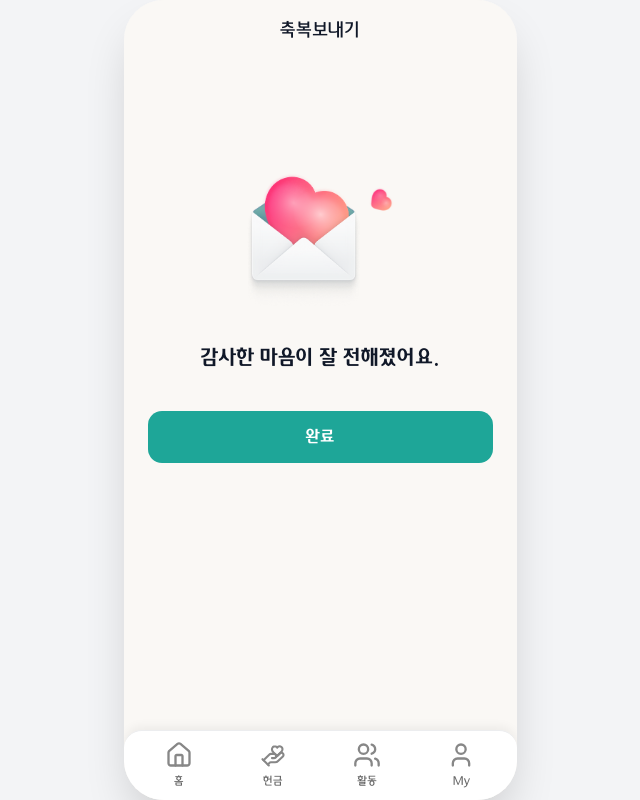
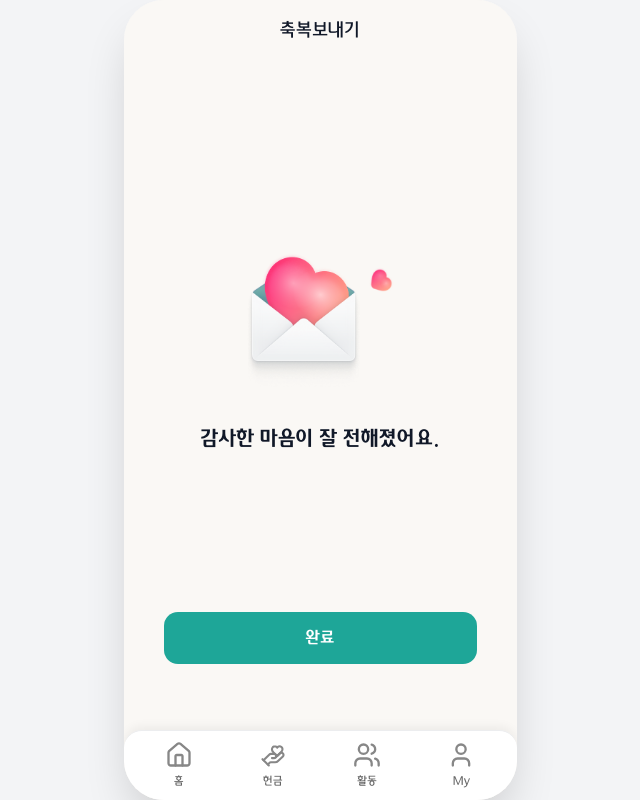
Before and after one commit to PrayForHanaro/Frontend, a Next.js app: page /bless/interval/complete in a window 1280 px wide. Shown: the whole page, without its empty margins (320-960 px from the left). Built offline with nearby package versions, Linux system fonts and the light colour scheme.

Commit message:
feat: GEMINI review #34

```diff
--- a/app/(main)/bless/_components/message-textarea.tsx
+++ b/app/(main)/bless/_components/message-textarea.tsx
@@ -12,7 +12,8 @@ export default function MessageTextarea({
   onChange,
   maxLength = 250,
   grow = false,
-}: MessageTextareaProps) {
+  className,
+}: MessageTextareaProps & { className?: string }) {
   return (
     <label className={cn('flex flex-col gap-2', grow && 'flex-1')}>
       <span className="font-hana-medium text-gray-900 text-sm">
@@ -29,6 +30,7 @@ export default function MessageTextarea({
         className={cn(
           'resize-none rounded-xl bg-[#EFEBE7] p-4 font-hana-regular text-gray-900 text-sm placeholder:text-hana-gray-400 focus:outline-none focus:ring-2 focus:ring-hana-main/30',
           grow ? 'flex-1' : 'min-h-[88px]',
+          className,
         )}
       />
       <p className="text-right font-hana-regular text-hana-gray-500 text-xs">
--- a/app/(main)/bless/interval/[blessId]/message/page.tsx
+++ b/app/(main)/bless/interval/[blessId]/message/page.tsx
@@ -30,9 +30,13 @@ export default function BlessIntervalMessage() {
     <div className="relative h-full w-full overflow-hidden">
       <div className="scrollbar-hide h-full overflow-y-auto bg-hana-bless-bg px-4 pb-24">
         <BackButton to={`/bless/interval/${blessId}`} />
-        <div className="flex flex-col gap-4 pt-14">
+        <div className="flex flex-col gap-4 pt-20">
           <BibleVerseBox verse={verse} />
-          <MessageTextarea value={message} onChange={setMessage} />
+          <MessageTextarea
+            value={message}
+            onChange={setMessage}
+            className="h-[400px]"
+          />
           <BlessActionButton disabled={isMessageEmpty} onClick={handleNext}>
             다음 단계로
           </BlessActionButton>
--- a/app/(main)/bless/interval/complete/page.tsx
+++ b/app/(main)/bless/interval/complete/page.tsx
@@ -11,21 +11,25 @@ export default function BlessIntervalComplete() {
   return (
     <div className="relative h-full w-full overflow-hidden">
       <div className="scrollbar-hide h-full overflow-y-auto bg-hana-bless-bg px-4 pb-24">
+        <div className="flex h-full flex-col">
           <div className="flex items-center justify-center py-4">
-          <h1 className="font-hana-medium text-gray-900 text-lg">축복보내기</h1>
+            <h1 className="font-hana-medium text-gray-900 text-lg">
+              축복보내기
+            </h1>
           </div>
 
-        <div className="flex flex-col items-center justify-center gap-8 pt-20">
+          <div className="flex flex-1 flex-col items-center justify-center gap-8">
             <HeartLetterIcon />
             <p className="font-hana-bold text-gray-900 text-xl">
               감사한 마음이 잘 전해졌어요.
             </p>
           </div>
 
-        <div className="mt-10 px-2">
+          <div className="flex flex-col gap-3 px-6 pb-10">
             <BlessActionButton onClick={() => router.push('/bless/interval')}>
               완료
             </BlessActionButton>
+          </div>
         </div>
       </div>
       <Nav />
--- a/app/(main)/giving/once/prayer/page.tsx
+++ b/app/(main)/giving/once/prayer/page.tsx
@@ -32,7 +32,7 @@ export default function GivingPrayer() {
         <Header content="기도제목 작성" />
         <main className="mt-4">
           <section className="space-y-4">
-            <div className="mt-3 flex flex-col gap-2">
+            <div className="mt-7 flex flex-col gap-2">
               <p className="text-xl">하나님께 드리는 기도문</p>
               <p className="text-hana-gray-500 text-sm">
                 오늘의 고민과 걱정거리를 하나님께
@@ -44,7 +44,7 @@ export default function GivingPrayer() {
                 value={prayer}
                 onChange={(e) => setPrayer(e.target.value.slice(0, 250))}
                 placeholder="기도제목을 입력해주세요 "
-                className="h-[400px] w-full resize-none rounded-2xl border border-hana-gray-200 bg-hana-gray-100 p-5 pr-16 text-lg outline-none transition-colors focus:border-hana-main focus:bg-white"
+                className="h-[440px] w-full resize-none rounded-2xl border border-hana-gray-200 bg-hana-gray-100 p-5 pr-16 text-lg outline-none transition-colors focus:border-hana-main focus:bg-white"
               />
               <div className="absolute right-5 bottom-4 text-hana-gray-400 text-sm">
                 <span
```
Lines whose indentation alone changed are shown as unchanged.
